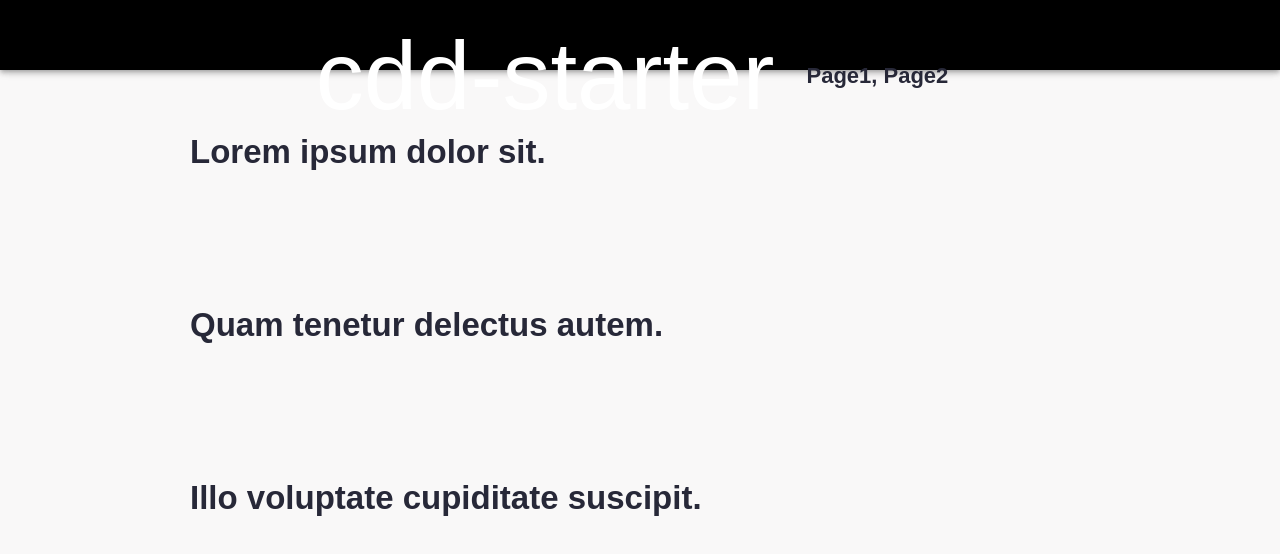
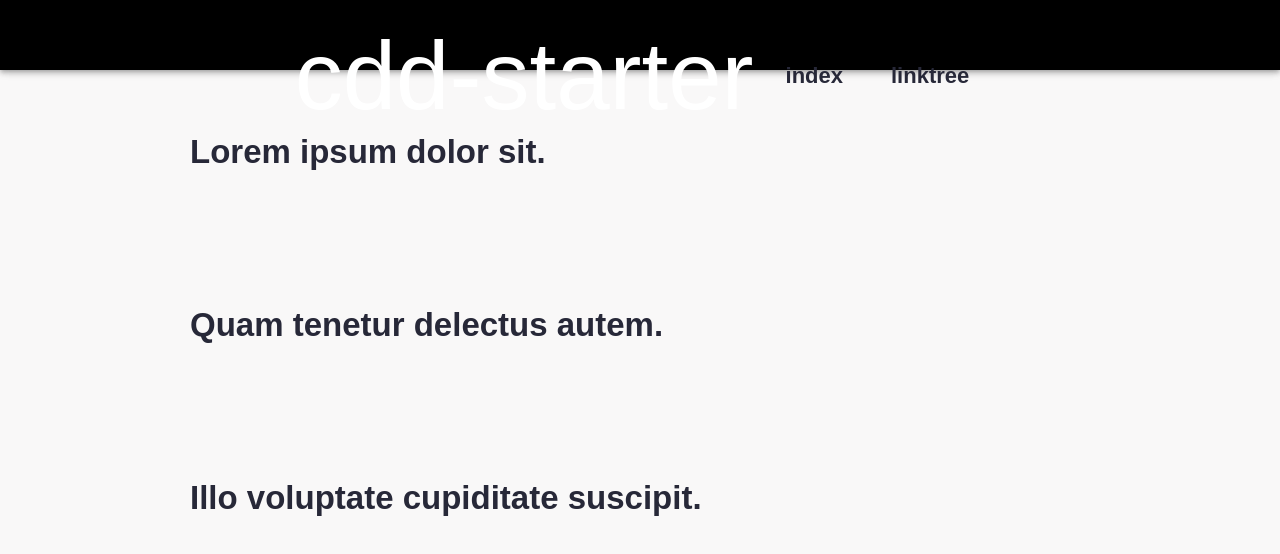
Before and after one commit to Artofaj/cdd-starter, a Gatsby site in the folder FE/: page / in a window 1280 px wide. Built offline with nearby package versions, Linux system fonts and the light colour scheme; Gatsby itself is replaced by a stand-in of ours.

Commit message:
fix: Links in header

```diff
--- a/FE/src/components/Header/Header.tsx
+++ b/FE/src/components/Header/Header.tsx
@@ -3,15 +3,19 @@ import useMediaQuery from '@mui/material/useMediaQuery';
 import { useTheme } from '@mui/material/styles';
 import DesktopHeader from './fragments/DesktopHeader';
 import MobileHeader from './fragments/MobileHeader';
+import { LinkProps } from './fragments/HeaderEntry';
 
-const PAGES = ['Page1, Page2'];
+const PAGES: LinkProps[] = [
+    { title: 'index', route: '/' },
+    { title: 'linktree', route: '/linktree' },
+];
 
 interface HeaderProps {
     title: string;
 }
 
 export interface HeaderExtendedProps extends HeaderProps {
-    pages: string[];
+    pages: LinkProps[];
 }
 
 const Header = ({ title }: HeaderProps) => {
--- a/FE/src/components/Header/fragments/HeaderEntry.tsx
+++ b/FE/src/components/Header/fragments/HeaderEntry.tsx
@@ -9,6 +9,14 @@ const Link = styled(a)(({ theme }) => ({
     width: '100%',
     textAlign: 'center',
 }));
+
+export interface LinkProps {
+    title: string;
+    route: string;
+}
+interface HeaderEntryProps {
+    links: LinkProps[];
+}
 
 const CustomMenuEntry = styled(MenuItem, {
     shouldForwardProp: (prop) => !['isCta'].includes(prop as string),
@@ -27,14 +35,15 @@ const CustomMenuEntry = styled(MenuItem, {
     },
 }));
 
-const HeaderEntry = ({ links }: { links: string[] }) => {
+const HeaderEntry = ({ links }: HeaderEntryProps) => {
     return (
         <>
             {links.map((page) => (
-                <CustomMenuEntry key={page} isCta={page === 'Social'}>
-                    <Link to={`/${page.toLowerCase().replaceAll(' ', '-')}`}>
-                        {page}
-                    </Link>
+                <CustomMenuEntry
+                    key={page.route}
+                    isCta={page.title === 'Social'}
+                >
+                    <Link to={`${page.route}`}>{page.title}</Link>
                 </CustomMenuEntry>
             ))}
         </>
```
